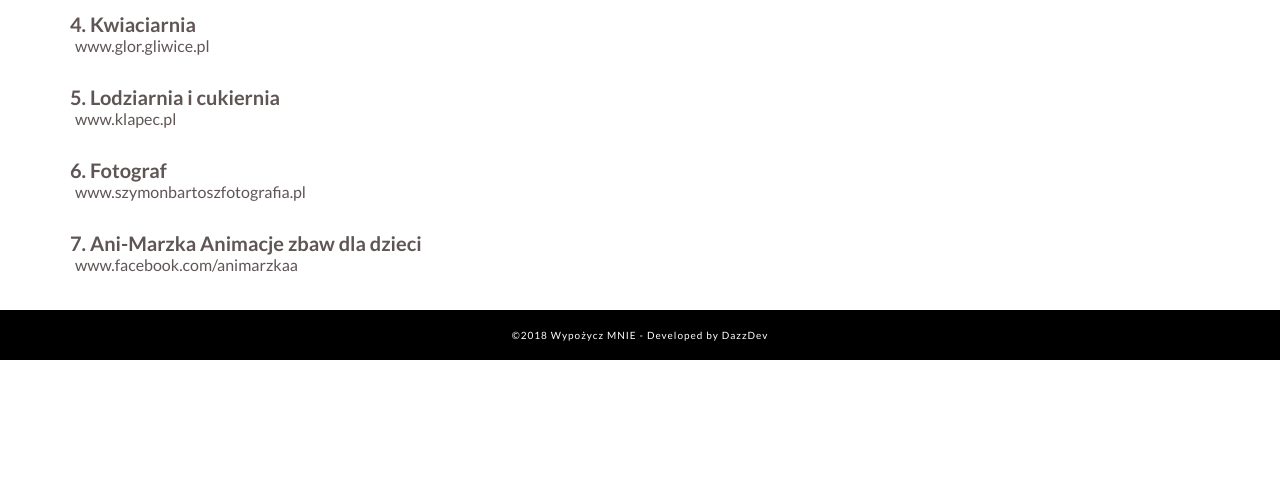
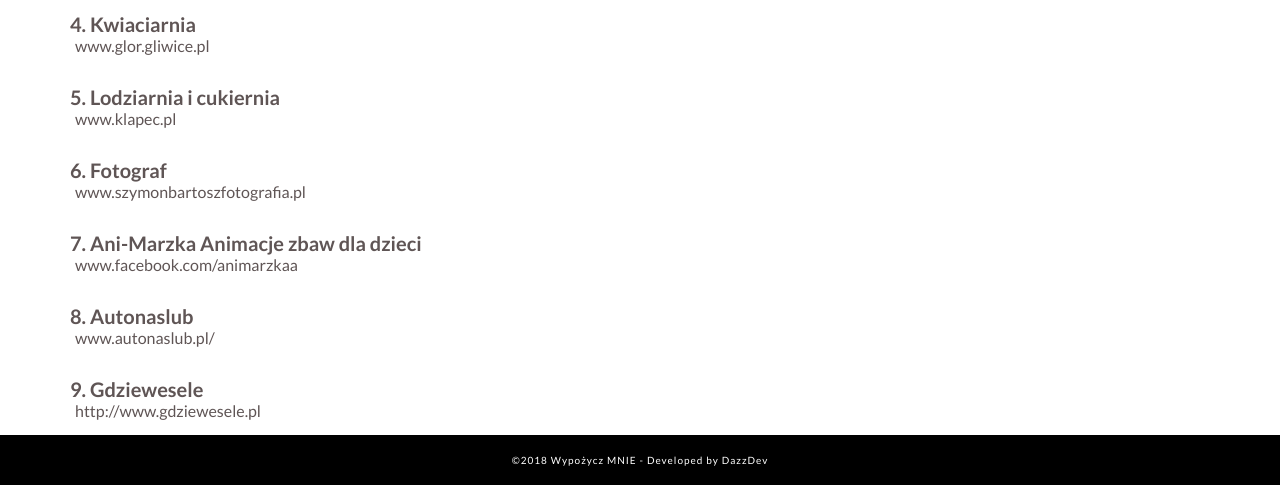
Before and after one commit to DariuszOkonski/wypozyczmnie, a plain HTML site: page index.html in a window 1280 px wide. Shown: the part 6010-6495 px from the top of the page. Before the commit the page ends 6370 px from the top, so only its background shows below. Drawn offline with Linux system fonts and the light colour scheme.

Commit message:
add two new companies to index.html section wspolpraca

```diff
--- a/index.html
+++ b/index.html
@@ -323,6 +323,23 @@
         <a href="https://www.facebook.com/animarzkaa" target="_blank">www.facebook.com/animarzkaa</a>
       </section>
     </section>
+
+    <section class="partner-wrapper">
+      <section class="partner-small">
+        <h3>8. Autonaslub</h3>
+        <a href="https://autonaslub.pl/" target="_blank">www.autonaslub.pl/</a>
+      </section>
+    </section>
+
+    <section class="partner-wrapper">
+      <section class="partner-small">
+        <h3>9. Gdziewesele</h3>
+        <a href="https://www.gdziewesele.pl/" target="_blank">http://www.gdziewesele.pl</a>
+      </section>
+    </section>
+
+
+
   </section>
 
   <footer>
```
